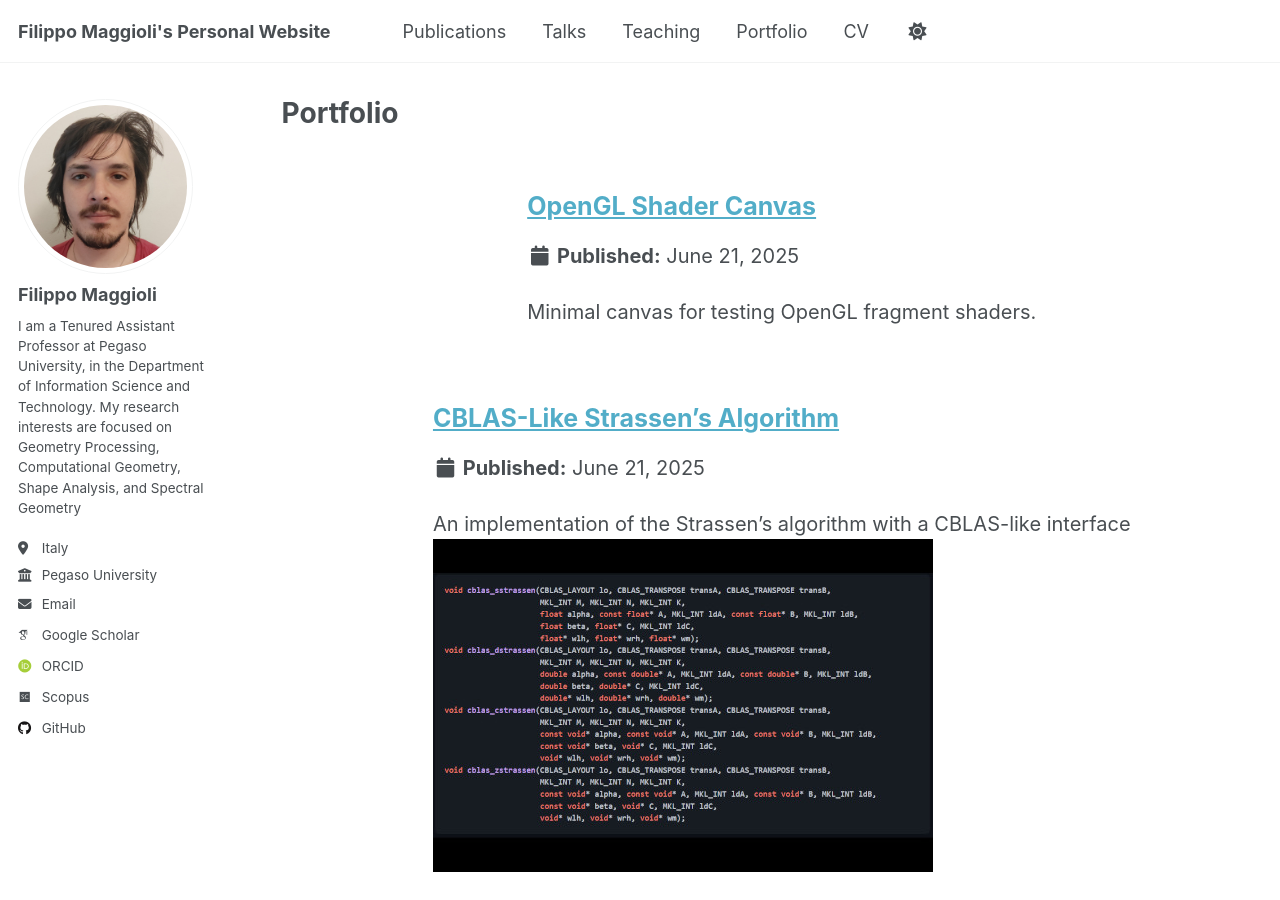
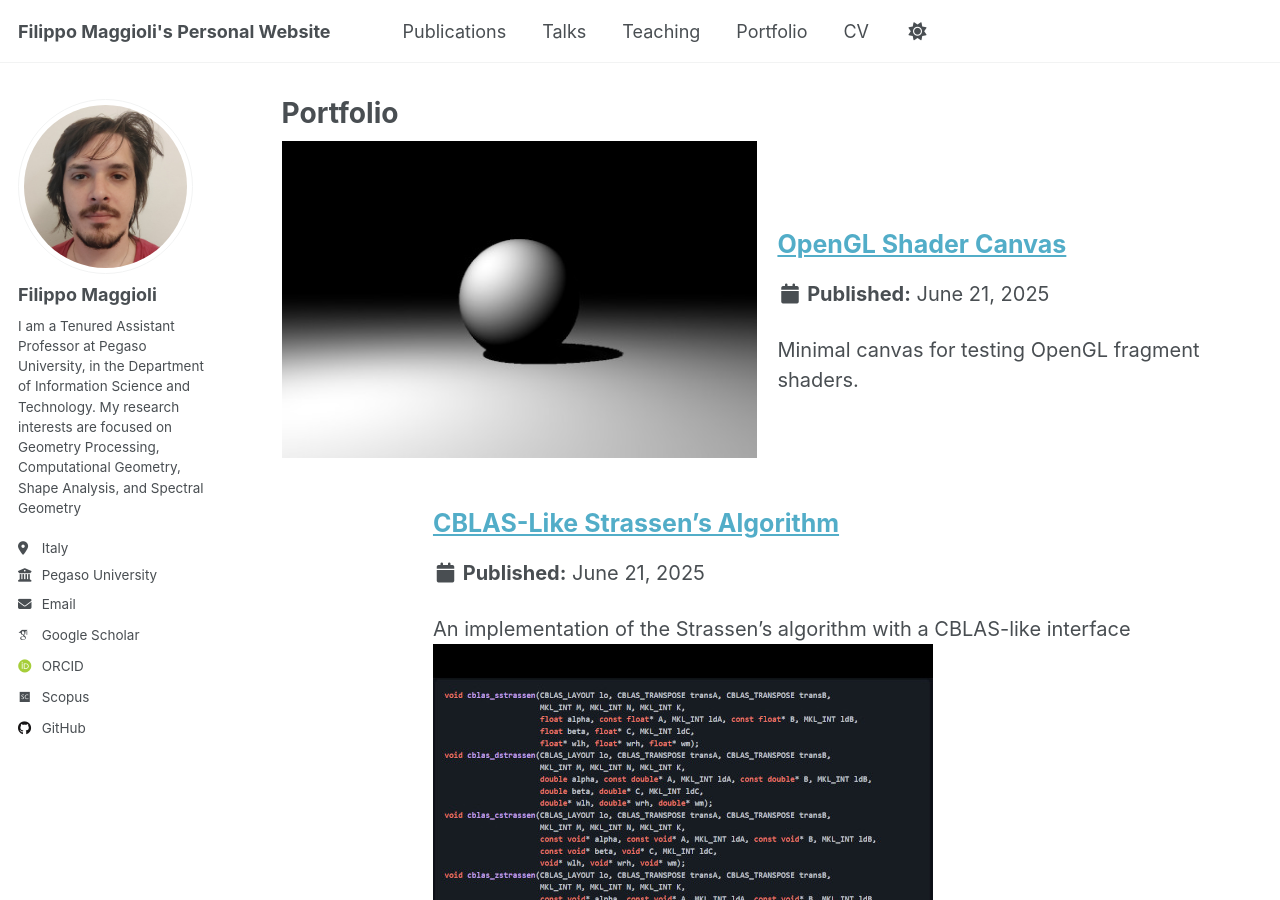
Before and after one commit to fmaggioli/fmaggioli.github.io, a Jekyll site: the page built from _pages/portfolio.html, in a window 1280 px wide and 900 px high. Built offline with Jekyll 4.4.1, drawn with Linux system fonts in a browser that asks for light colours; some web fonts are replaced.

Commit message:
Polishing portfolio

```diff
--- a/_includes/portfolio-single.html
+++ b/_includes/portfolio-single.html
@@ -17,7 +17,7 @@
     <div class="container">
 
       <div class="image">
-        <img src="{{ teaser }}">
+        <img src="{{ post.teaser }}">
       </div>
       <div class="text">
         <h2 class="archive__item-title" itemprop="headline">
```
